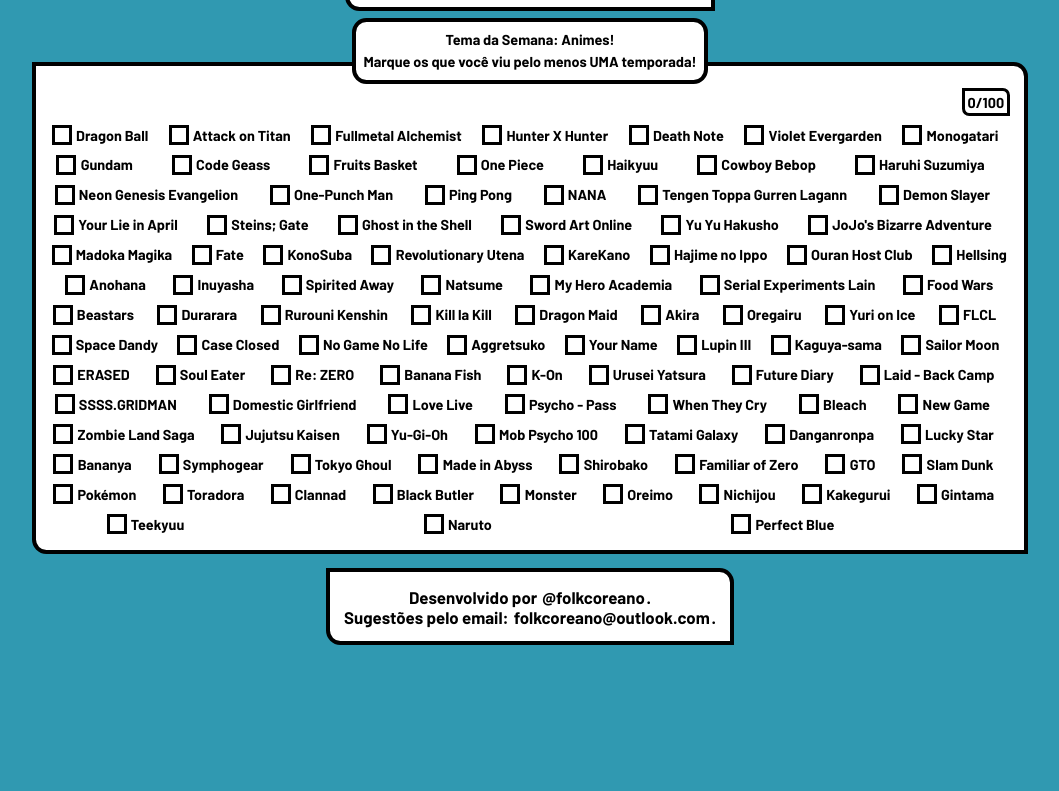
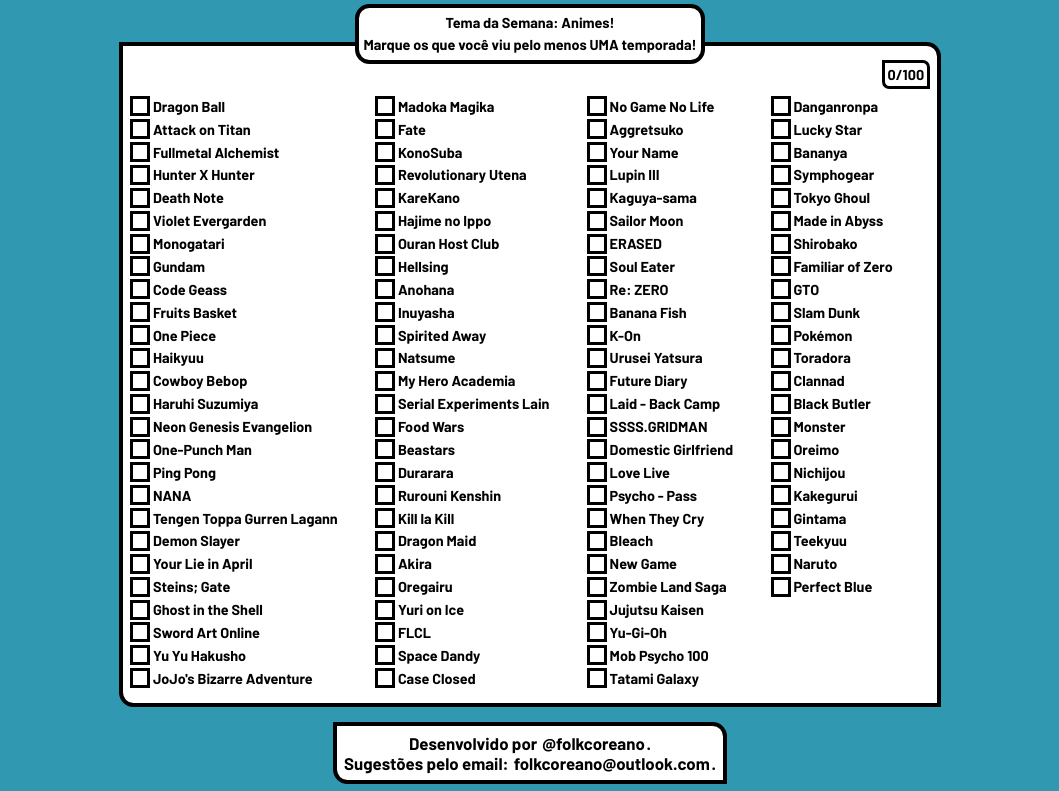
Before and after one commit to folkcoreano/checai, a plain HTML site: page index.html in a window 1280 px wide. Shown: the part 105-896 px from the top of the page, without its empty margins (110-1169 px from the left). Before the commit the page ends 800 px from the top, so only its background shows below. Drawn offline with nearby package versions, Linux system fonts and the light colour scheme; no server answers.

Commit message:
EVERYBODY LIVES!!!

```diff
--- a/script.js
+++ b/script.js
@@ -125,6 +125,6 @@
 
 
 while (i < n) {
-    options.innerHTML += `<label><input type="checkbox" onclick="UC(this)" class="cb select"><h4 id="line">${temaSemana[i].item}</h4></label><br>`;
+    options.innerHTML += `<label><input type="checkbox" onclick="UC(this)" class="cb select"><h4 id="line">${temaSemana[i].item}</h4></label>`;
     i++;
 };
--- a/styles.css
+++ b/styles.css
@@ -38,7 +38,7 @@
     word-break: break-all;
     word-wrap: normal;
     margin: 0.5em;
-    padding: 1em;
+    padding: 0.5em;
     z-index: 0;
 }
 
@@ -47,7 +47,7 @@
     border: 0.3em solid var(--fcolor);
     background-color: var(--bcolor);
     border-radius: 1em;
-    padding: 0.5em;
+    padding: 0.3em;
     margin-bottom: -2em;
     z-index: 1;
 }
@@ -91,8 +91,8 @@
 #center2 {
     display: flex;
     flex-direction: column;
-    justify-content: center;
-    align-items: flex-end
+    justify-items: center;
+    align-items: flex-end;
 }
 
 #theme {
@@ -104,29 +104,32 @@
     justify-content: center;
     align-items: center;
     display: flex;
-    gap: 2em;
 }
 
 #options {
-    justify-content: space-around;
-    flex-direction: row;
-    align-items: center;
-    gap: 0.5em 0.5em;
+    display: flex;
+    flex-direction: column;
+    justify-content: baseline;
+    align-items: flex-start;
+    flex-wrap: wrap;
+    gap: 0.2em 0.0em;
     font-size: 1.0em;
-    flex-wrap: wrap;
-    max-width: 75vw;
-    display: flex;
-    width: fit-content;
+    overflow-x: auto;
+    width: 800px;
+    max-width: 90vw;
+    height: 600px;
+    max-height: 900px;
 }
 
 label {
-    display: inline-flex;
+    display: flex;
     align-items: center;
     cursor: pointer;
 }
 
 #line {
-    margin: 0.2em;
+    margin-right: 0.2em;
+    margin-left: 0.2em;
 }
 
 .cb {
@@ -135,7 +138,6 @@
     -webkit-appearance: none;
     justify-content: center;
     -moz-appearance: none;
-    margin-right: 0.5em;
     aspect-ratio: 1 / 1;
     align-items: center;
     appearance: none;
@@ -156,7 +158,7 @@
 }
 
 .select {
-    margin: 0.1em;
+    margin: 0.0em;
 }
 
 .iconify {
```
